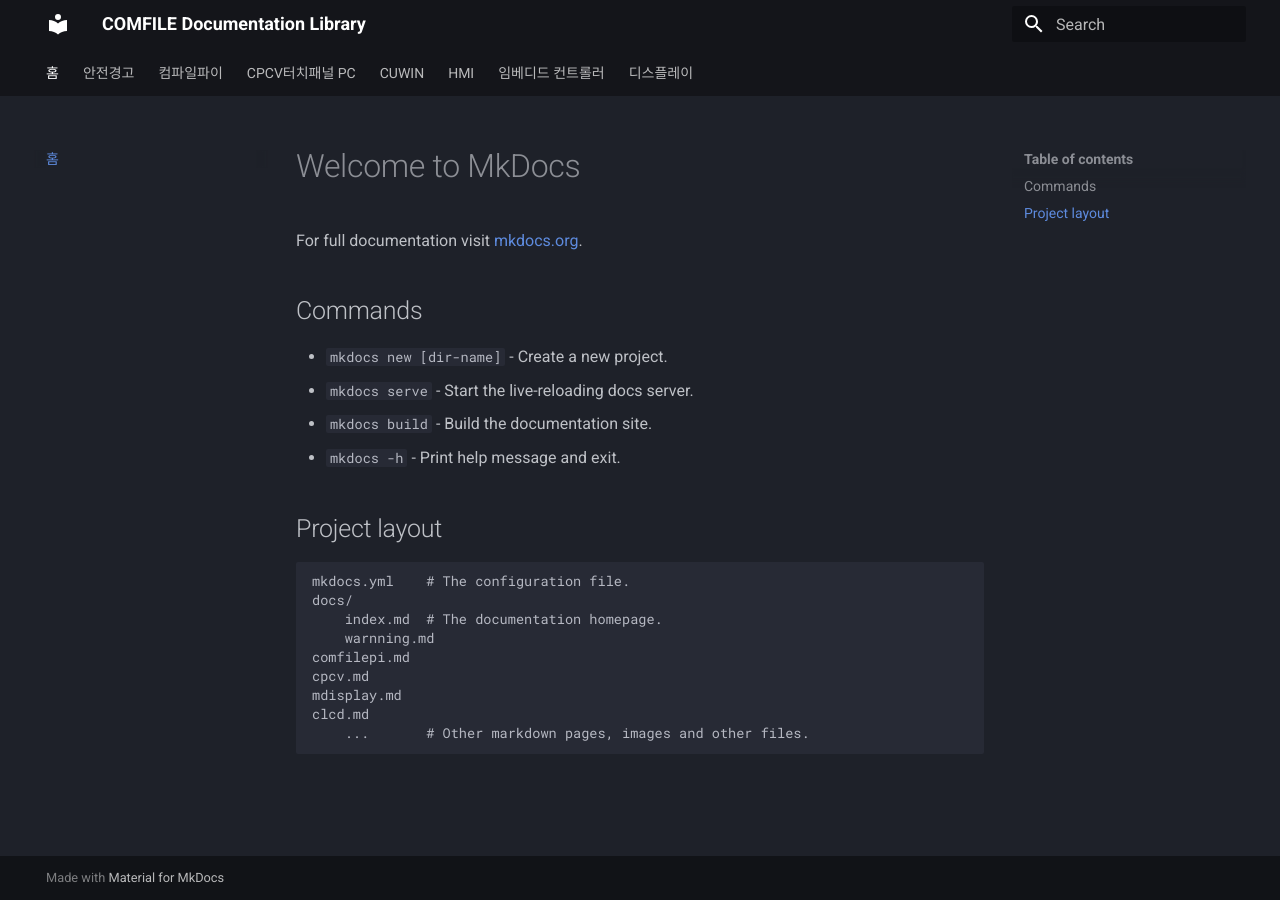
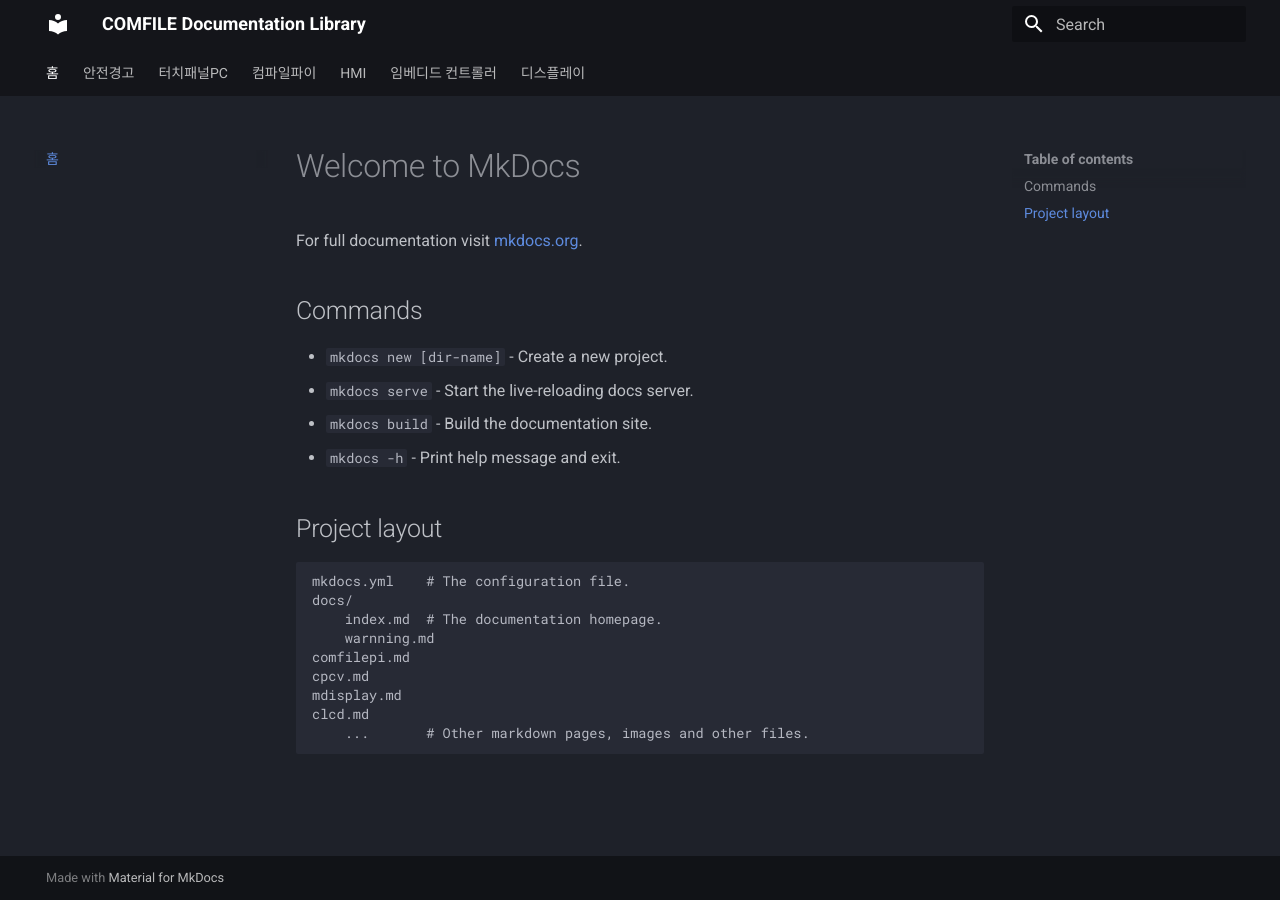
Before and after one commit to comfiletech/Docs, an MkDocs documentation site: the page built from docs/index.md, in a window 1280 px wide. Built offline with MkDocs 1.6.1 and Material for MkDocs 9.7.7, drawn with Linux system fonts in a browser that asks for light colours; some of the changed lines change nothing that is shown.

Commit message:
Update mkdocs.yml navigation structure
Reorganized navigation structure by adding a new section for 터치패널PC and removing old entries for CPCV터치패널 PC and CUWIN.

```diff
--- a/mkdocs.yml
+++ b/mkdocs.yml
@@ -6,9 +6,10 @@
 nav:
   - 홈: index.md
   - 안전경고: warnning.md
+  - 터치패널PC:
+    - 윈도우 7/10/11: cpcv/index.md
+    - 윈도우 CE: cuwin/index.md
   - 컴파일파이: comfilepi/index.md
-  - CPCV터치패널 PC: cpcv/index.md
-  - CUWIN: cuwin/index.md
   - HMI: hmi/index.md
   - 임베디드 컨트롤러:
     - 큐블록: cubloc/index.md
```
